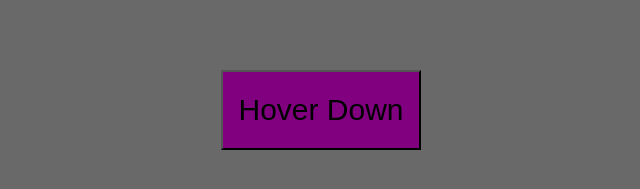
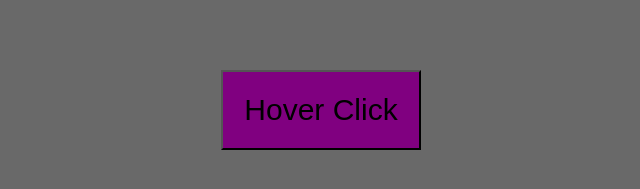
Before and after one commit to millz83/Different-button-hover-effects, a plain HTML site: page index.html in a window 1280 px wide. Shown: the part 331-520 px from the top of the page, 319-959 px from the left. Drawn offline with Linux system fonts and the light colour scheme.

Commit message:
Update index.html

```diff
--- a/index.html
+++ b/index.html
@@ -17,7 +17,7 @@
 </main>
 
 <main class="container">
-    <button class="btnborder">Hover Down</button>
+    <button class="btnborder">Hover Click</button>
     </main>
 
 
```
